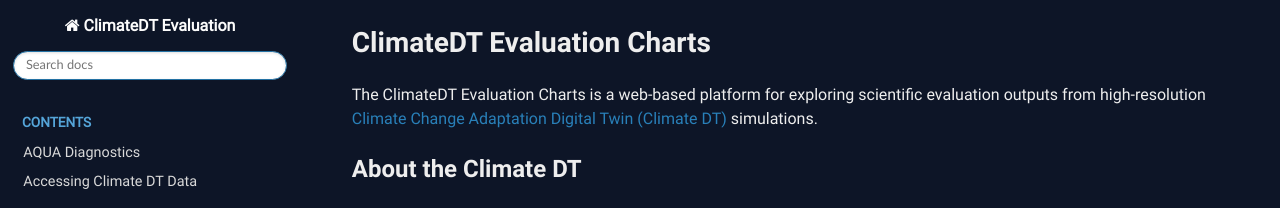
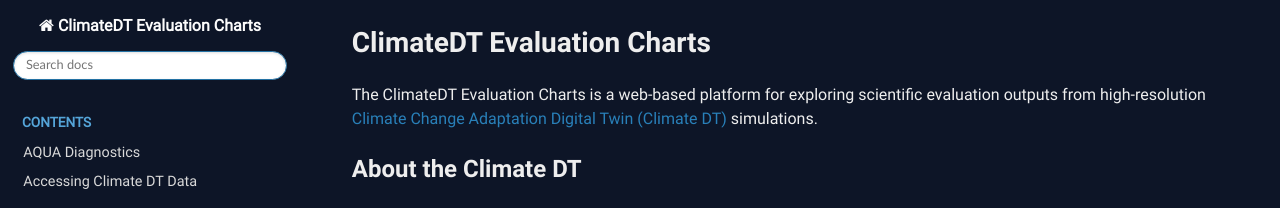
Before and after one commit to DestinE-Climate-DT/climatedt-evaluation-docs, a Sphinx documentation site: the page built from docs/index.rst, in a window 1280 px wide. Shown: the top 208 px of the page. Built offline with Sphinx 7.4.7 and the Read the Docs theme 3.1.0, drawn with Linux system fonts in a browser that asks for light colours.

Commit message:
Update project name to 'ClimateDT Evaluation Charts' in configuration

```diff
--- a/docs/conf.py
+++ b/docs/conf.py
@@ -1,6 +1,6 @@
 from datetime import date
 
-project = 'ClimateDT Evaluation'
+project = 'ClimateDT Evaluation Charts'
 author = 'ECMWF'
 copyright = f'{date.today().year}, {author}'
 release = '0.1.0'
```
